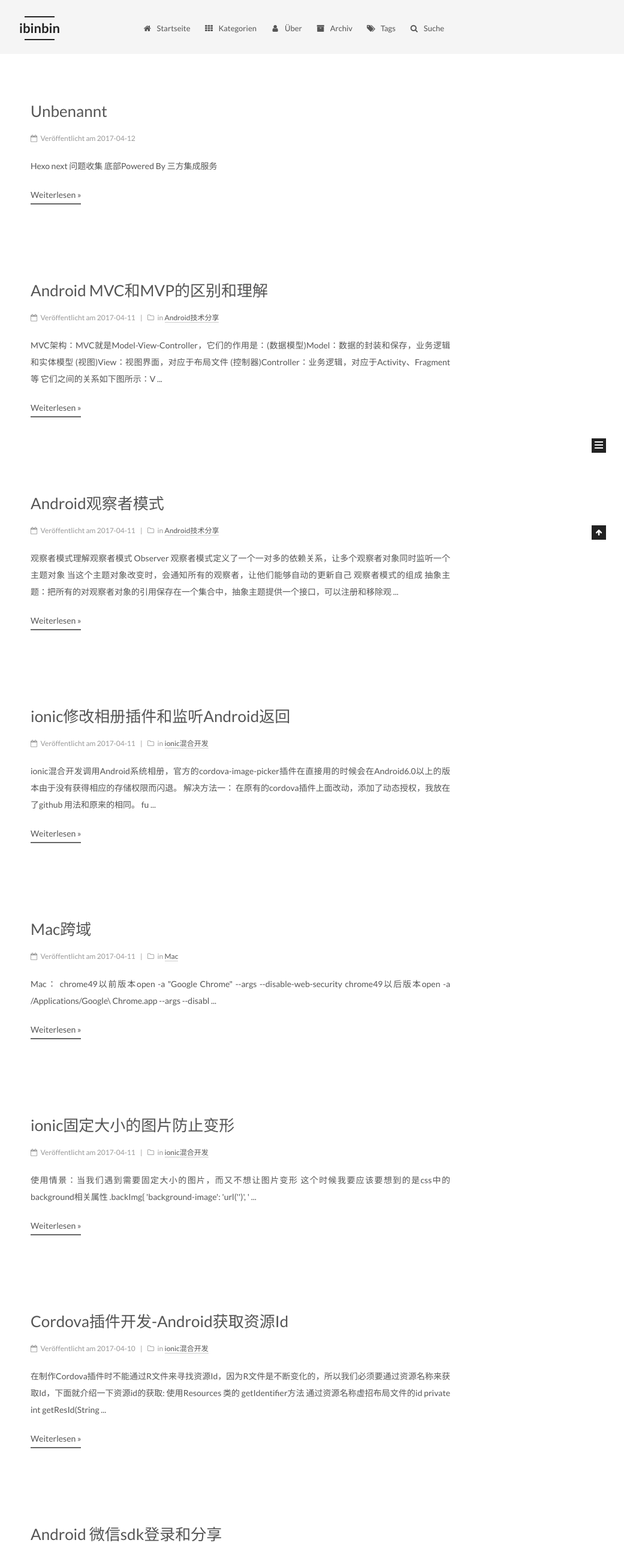
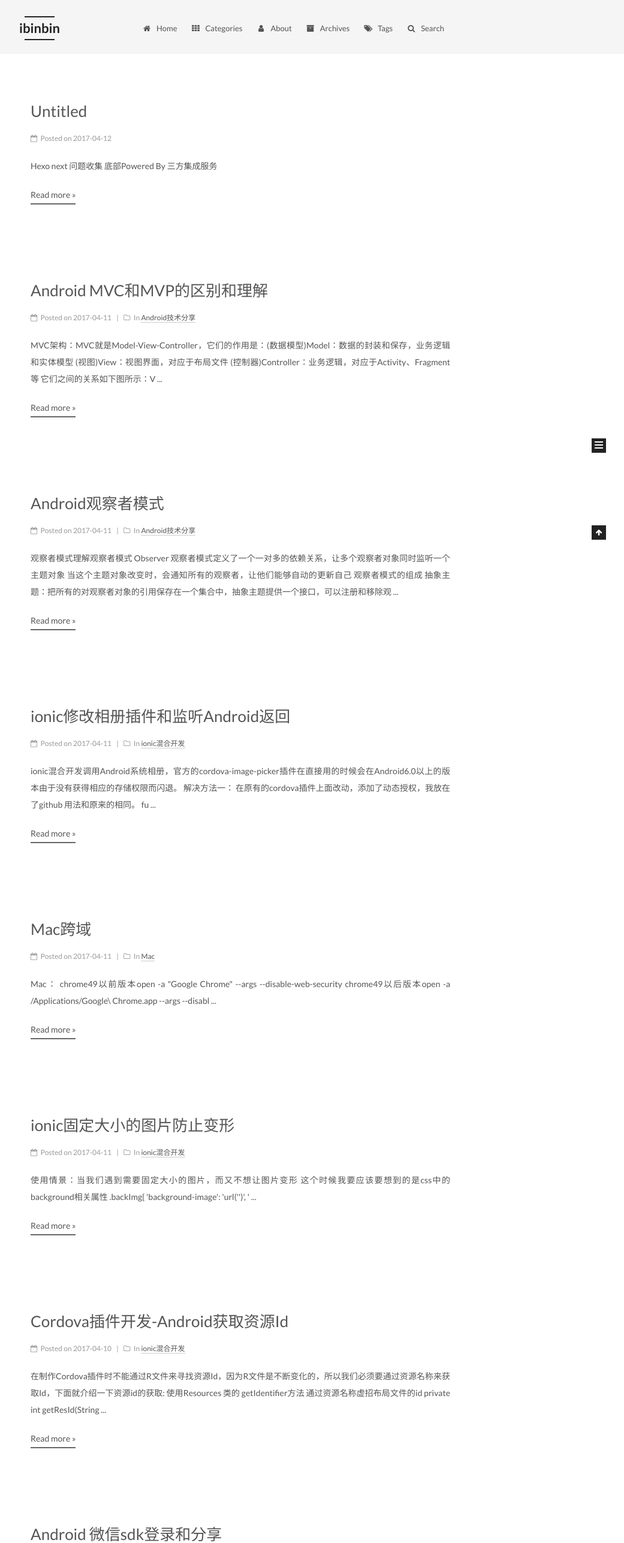
Before and after one commit to 5ibinbin/5ibinbin.github.io, a plain HTML site: page index.html in a window 1280 px wide. Shown: the top 2573 px of the page at 60% size, without its empty margins (239-1280 px from the left). Drawn offline with Linux system fonts and the light colour scheme.

Commit message:
Site updated: 2017-04-12 22:55:53

```diff
--- a/css/main.css
+++ b/css/main.css
@@ -1692,7 +1692,7 @@ pre .javascript .function {
   width: 4px;
   height: 4px;
   border-radius: 50%;
-  background: #4ea1ff;
+  background: #700f32;
 }
 .links-of-blogroll {
   font-size: 13px;
--- a/index.html
+++ b/index.html
@@ -197,7 +197,7 @@
 
               <i class="menu-item-icon fa fa-fw fa-home"></i> <br />
 
-            Startseite
+            Home
           </a>
         </li>
 
@@ -207,7 +207,7 @@
 
               <i class="menu-item-icon fa fa-fw fa-th"></i> <br />
 
-            Kategorien
+            Categories
           </a>
         </li>
 
@@ -217,7 +217,7 @@
 
               <i class="menu-item-icon fa fa-fw fa-user"></i> <br />
 
-            Über
+            About
           </a>
         </li>
 
@@ -227,7 +227,7 @@
 
               <i class="menu-item-icon fa fa-fw fa-archive"></i> <br />
 
-            Archiv
+            Archives
           </a>
         </li>
 
@@ -250,7 +250,7 @@
 
               <i class="menu-item-icon fa fa-search fa-fw"></i> <br />
 
-            Suche
+            Search
           </a>
         </li>
 
@@ -331,7 +331,7 @@
 
 
                 <a class="post-title-link" href="/2017/04/12/hexo 博客优化/" itemprop="url">
-                  Unbenannt
+                  Untitled
                 </a>
 
 
@@ -345,7 +345,7 @@
                 <i class="fa fa-calendar-o"></i>
               </span>
 
-                <span class="post-meta-item-text">Veröffentlicht am</span>
+                <span class="post-meta-item-text">Posted on</span>
 
               <time title="Post created" itemprop="dateCreated datePublished" datetime="2017-04-12T14:19:14+08:00">
                 2017-04-12
@@ -395,7 +395,7 @@
           <!--noindex-->
           <div class="post-button text-center">
             <a class="btn" href="/2017/04/12/hexo 博客优化/#more" rel="contents">
-              Weiterlesen &raquo;
+              Read more &raquo;
             </a>
           </div>
           <!--/noindex-->
@@ -477,7 +477,7 @@
                 <i class="fa fa-calendar-o"></i>
               </span>
 
-                <span class="post-meta-item-text">Veröffentlicht am</span>
+                <span class="post-meta-item-text">Posted on</span>
 
               <time title="Post created" itemprop="dateCreated datePublished" datetime="2017-04-11T22:17:00+08:00">
                 2017-04-11
@@ -498,7 +498,7 @@
                 <i class="fa fa-folder-o"></i>
               </span>
 
-                <span class="post-meta-item-text">in</span>
+                <span class="post-meta-item-text">In</span>
 
 
                 <span itemprop="about" itemscope itemtype="http://schema.org/Thing">
@@ -547,7 +547,7 @@
           <!--noindex-->
           <div class="post-button text-center">
             <a class="btn" href="/2017/04/11/Android MVC与MVP的区别和理解/#more" rel="contents">
-              Weiterlesen &raquo;
+              Read more &raquo;
             </a>
           </div>
           <!--/noindex-->
@@ -629,7 +629,7 @@
                 <i class="fa fa-calendar-o"></i>
               </span>
 
-                <span class="post-meta-item-text">Veröffentlicht am</span>
+                <span class="post-meta-item-text">Posted on</span>
 
               <time title="Post created" itemprop="dateCreated datePublished" datetime="2017-04-11T22:12:49+08:00">
                 2017-04-11
@@ -650,7 +650,7 @@
                 <i class="fa fa-folder-o"></i>
               </span>
 
-                <span class="post-meta-item-text">in</span>
+                <span class="post-meta-item-text">In</span>
 
 
                 <span itemprop="about" itemscope itemtype="http://schema.org/Thing">
@@ -701,7 +701,7 @@
           <!--noindex-->
           <div class="post-button text-center">
             <a class="btn" href="/2017/04/11/Android观察者模式/#more" rel="contents">
-              Weiterlesen &raquo;
+              Read more &raquo;
             </a>
           </div>
           <!--/noindex-->
@@ -783,7 +783,7 @@
                 <i class="fa fa-calendar-o"></i>
               </span>
 
-                <span class="post-meta-item-text">Veröffentlicht am</span>
+                <span class="post-meta-item-text">Posted on</span>
 
               <time title="Post created" itemprop="dateCreated datePublished" datetime="2017-04-11T20:04:58+08:00">
                 2017-04-11
@@ -804,7 +804,7 @@
                 <i class="fa fa-folder-o"></i>
               </span>
 
-                <span class="post-meta-item-text">in</span>
+                <span class="post-meta-item-text">In</span>
 
 
                 <span itemprop="about" itemscope itemtype="http://schema.org/Thing">
@@ -857,7 +857,7 @@ fu
           <!--noindex-->
           <div class="post-button text-center">
             <a class="btn" href="/2017/04/11/ionic监听Android返回/#more" rel="contents">
-              Weiterlesen &raquo;
+              Read more &raquo;
             </a>
           </div>
           <!--/noindex-->
@@ -939,7 +939,7 @@ fu
                 <i class="fa fa-calendar-o"></i>
               </span>
 
-                <span class="post-meta-item-text">Veröffentlicht am</span>
+                <span class="post-meta-item-text">Posted on</span>
 
               <time title="Post created" itemprop="dateCreated datePublished" datetime="2017-04-11T18:08:50+08:00">
                 2017-04-11
@@ -960,7 +960,7 @@ fu
                 <i class="fa fa-folder-o"></i>
               </span>
 
-                <span class="post-meta-item-text">in</span>
+                <span class="post-meta-item-text">In</span>
 
 
                 <span itemprop="about" itemscope itemtype="http://schema.org/Thing">
@@ -1009,7 +1009,7 @@ chrome49以后版本open -a /Applications/Google\ Chrome.app --args --disabl
           <!--noindex-->
           <div class="post-button text-center">
             <a class="btn" href="/2017/04/11/Mac跨域/#more" rel="contents">
-              Weiterlesen &raquo;
+              Read more &raquo;
             </a>
           </div>
           <!--/noindex-->
@@ -1091,7 +1091,7 @@ chrome49以后版本open -a /Applications/Google\ Chrome.app --args --disabl
                 <i class="fa fa-calendar-o"></i>
               </span>
 
-                <span class="post-meta-item-text">Veröffentlicht am</span>
+                <span class="post-meta-item-text">Posted on</span>
 
               <time title="Post created" itemprop="dateCreated datePublished" datetime="2017-04-11T17:36:56+08:00">
                 2017-04-11
@@ -1112,7 +1112,7 @@ chrome49以后版本open -a /Applications/Google\ Chrome.app --args --disabl
                 <i class="fa fa-folder-o"></i>
               </span>
 
-                <span class="post-meta-item-text">in</span>
+                <span class="post-meta-item-text">In</span>
 
 
                 <span itemprop="about" itemscope itemtype="http://schema.org/Thing">
@@ -1164,7 +1164,7 @@ chrome49以后版本open -a /Applications/Google\ Chrome.app --args --disabl
           <!--noindex-->
           <div class="post-button text-center">
             <a class="btn" href="/2017/04/11/imageCover/#more" rel="contents">
-              Weiterlesen &raquo;
+              Read more &raquo;
             </a>
           </div>
           <!--/noindex-->
@@ -1246,7 +1246,7 @@ chrome49以后版本open -a /Applications/Google\ Chrome.app --args --disabl
                 <i class="fa fa-calendar-o"></i>
               </span>
 
-                <span class="post-meta-item-text">Veröffentlicht am</span>
+                <span class="post-meta-item-text">Posted on</span>
 
               <time title="Post created" itemprop="dateCreated datePublished" datetime="2017-04-10T17:35:21+08:00">
                 2017-04-10
@@ -1267,7 +1267,7 @@ chrome49以后版本open -a /Applications/Google\ Chrome.app --args --disabl
                 <i class="fa fa-folder-o"></i>
               </span>
 
-                <span class="post-meta-item-text">in</span>
+                <span class="post-meta-item-text">In</span>
 
 
                 <span itemprop="about" itemscope itemtype="http://schema.org/Thing">
@@ -1317,7 +1317,7 @@ private int getResId(String
           <!--noindex-->
           <div class="post-button text-center">
             <a class="btn" href="/2017/04/10/getResourcesId/#more" rel="contents">
-              Weiterlesen &raquo;
+              Read more &raquo;
             </a>
           </div>
           <!--/noindex-->
@@ -1399,7 +1399,7 @@ private int getResId(String
                 <i class="fa fa-calendar-o"></i>
               </span>
 
-                <span class="post-meta-item-text">Veröffentlicht am</span>
+                <span class="post-meta-item-text">Posted on</span>
 
               <time title="Post created" itemprop="dateCreated datePublished" datetime="2017-04-10T17:00:03+08:00">
                 2017-04-10
@@ -1420,7 +1420,7 @@ private int getResId(String
                 <i class="fa fa-folder-o"></i>
               </span>
 
-                <span class="post-meta-item-text">in</span>
+                <span class="post-meta-item-text">In</span>
 
 
                 <span itemprop="about" itemscope itemtype="http://schema.org/Thing">
@@ -1479,7 +1479,7 @@ debug.keystore文件
           <!--noindex-->
           <div class="post-button text-center">
             <a class="btn" href="/2017/04/10/weChat-login/#more" rel="contents">
-              Weiterlesen &raquo;
+              Read more &raquo;
             </a>
           </div>
           <!--/noindex-->
@@ -1561,7 +1561,7 @@ debug.keystore文件
                 <i class="fa fa-calendar-o"></i>
               </span>
 
-                <span class="post-meta-item-text">Veröffentlicht am</span>
+                <span class="post-meta-item-text">Posted on</span>
 
               <time title="Post created" itemprop="dateCreated datePublished" datetime="2017-04-09T21:09:31+08:00">
                 2017-04-09
@@ -1606,7 +1606,7 @@ debug.keystore文件
           <!--noindex-->
           <div class="post-button text-center">
             <a class="btn" href="/2017/04/09/hello-world/#more" rel="contents">
-              Weiterlesen &raquo;
+              Read more &raquo;
             </a>
           </div>
           <!--/noindex-->
@@ -1688,7 +1688,7 @@ debug.keystore文件
                 <i class="fa fa-calendar-o"></i>
               </span>
 
-                <span class="post-meta-item-text">Veröffentlicht am</span>
+                <span class="post-meta-item-text">Posted on</span>
 
               <time title="Post created" itemprop="dateCreated datePublished" datetime="2017-04-09T10:44:55+08:00">
                 2017-04-09
@@ -1709,7 +1709,7 @@ debug.keystore文件
                 <i class="fa fa-folder-o"></i>
               </span>
 
-                <span class="post-meta-item-text">in</span>
+                <span class="post-meta-item-text">In</span>
 
 
                 <span itemprop="about" itemscope itemtype="http://schema.org/Thing">
@@ -1763,7 +1763,7 @@ debug.keystore文件
           <!--noindex-->
           <div class="post-button text-center">
             <a class="btn" href="/2017/04/09/React Native探索与设计(一)/#more" rel="contents">
-              Weiterlesen &raquo;
+              Read more &raquo;
             </a>
           </div>
           <!--/noindex-->
@@ -1845,7 +1845,7 @@ debug.keystore文件
             <div class="site-state-item site-state-posts">
               <a href="/archives">
                 <span class="site-state-item-count">10</span>
-                <span class="site-state-item-name">Artikel</span>
+                <span class="site-state-item-name">posts</span>
               </a>
             </div>
 
@@ -1856,7 +1856,7 @@ debug.keystore文件
             <div class="site-state-item site-state-categories">
 
                 <span class="site-state-item-count">4</span>
-                <span class="site-state-item-name">Kategorien</span>
+                <span class="site-state-item-name">categories</span>
 
             </div>
 
@@ -1908,7 +1908,7 @@ debug.keystore文件
 
 
 <div class="powered-by">
-  Erstellt mit  <a class="theme-link" href="https://hexo.io">Hexo</a>
+  Powered by <a class="theme-link" href="https://hexo.io">Hexo</a>
 </div>
 
 <div class="theme-info">
```
Also changed, not shown: 2017/04/09/React Native探索与设计(一)/index.html (+12 -12 lines), 2017/04/09/hello-world/index.html (+11 -11 lines), 2017/04/10/getResourcesId/index.html (+12 -12 lines), 2017/04/10/weChat-login/index.html (+12 -12 lines), 2017/04/11/Android MVC与MVP的区别和理解/index.html (+12 -12 lines), 2017/04/11/Android观察者模式/index.html (+12 -12 lines), 2017/04/11/Mac跨域/index.html (+12 -12 lines), 2017/04/11/imageCover/index.html (+10 -10 lines), 2017/04/11/ionic监听Android返回/index.html (+10 -10 lines), 2017/04/12/hexo 博客优化/index.html (+9 -9 lines), archives/2017/04/index.html (+11 -11 lines), archives/2017/index.html (+11 -11 lines), archives/index.html (+11 -11 lines), categories/Android技术分享/index.html (+10 -10 lines), 3 more files.
